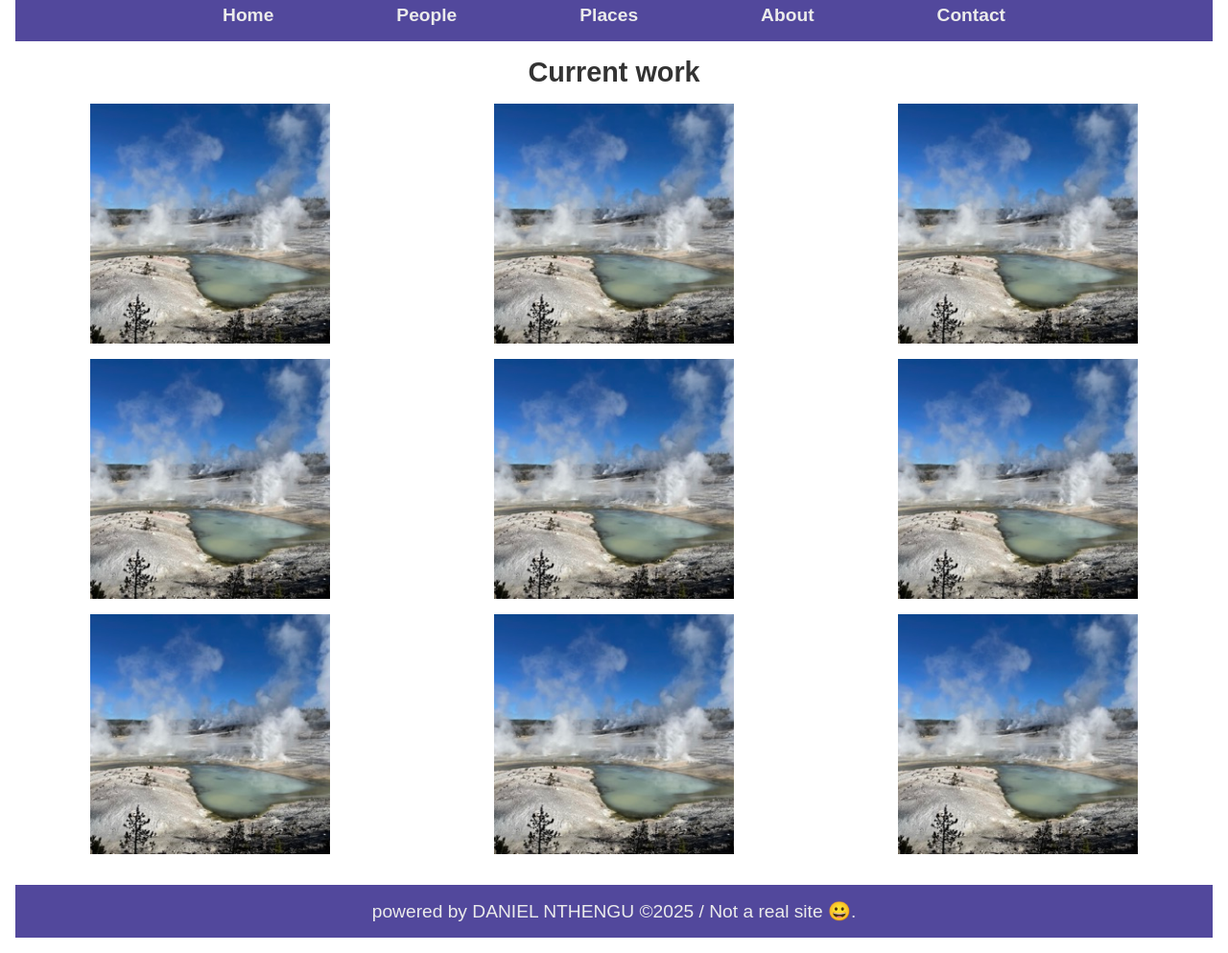
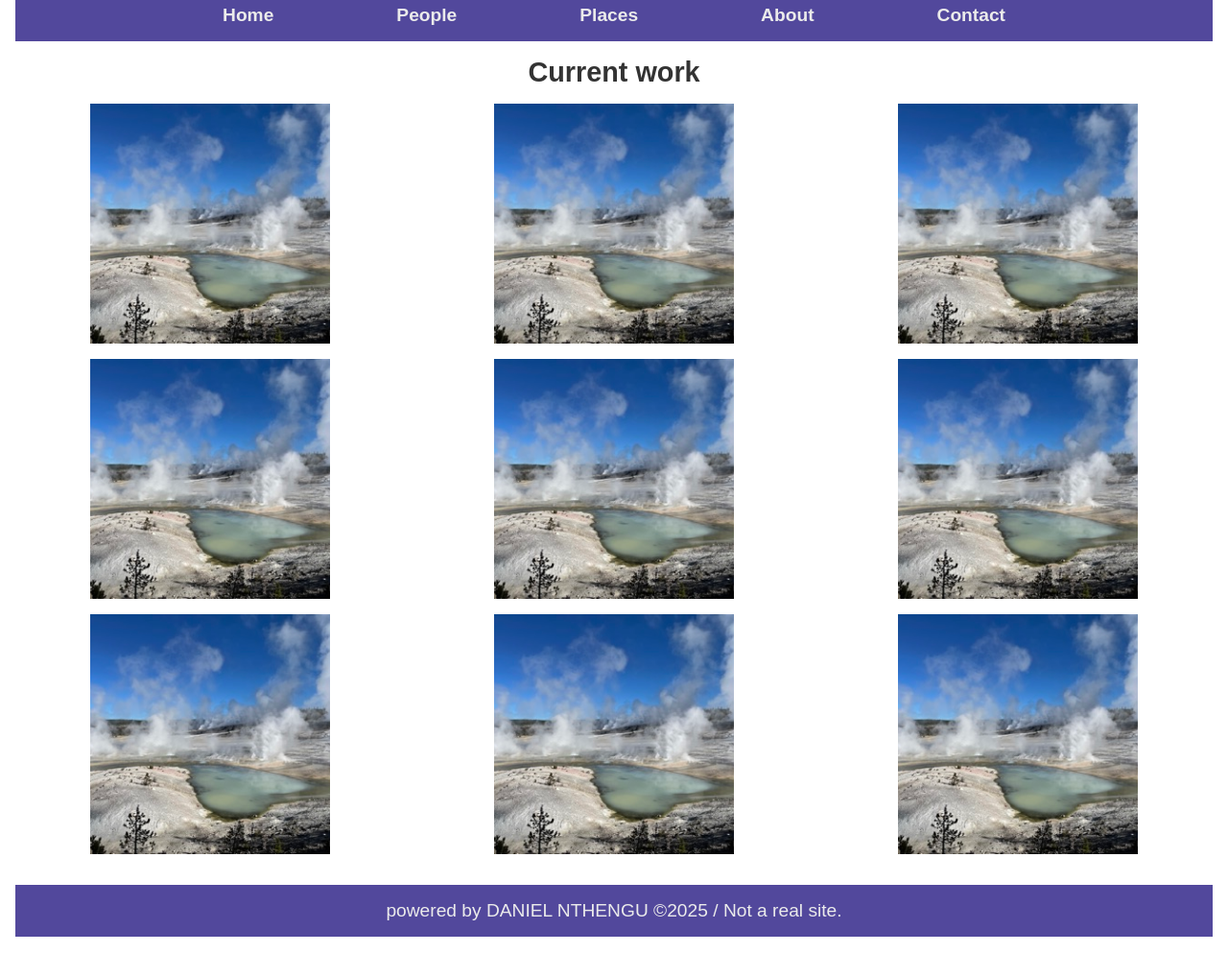
Before and after one commit to mozzynthengu/coolpic1, a plain HTML site: page index.html in a window 1280 px wide. Shown: the part 81-1074 px from the top of the page at 96% size. Drawn offline with Linux system fonts and the light colour scheme; a web font is replaced by a local one.

Commit message:
Update index.html

```diff
--- a/index.html
+++ b/index.html
@@ -47,7 +47,7 @@
   </main>
 
   <footer>
-    <p>powered by DANIEL NTHENGU ©2025  / Not a real site 😀.</p>
+    <p>powered by DANIEL NTHENGU ©2025  / Not a real site.</p>
 
   </footer>
 
```
